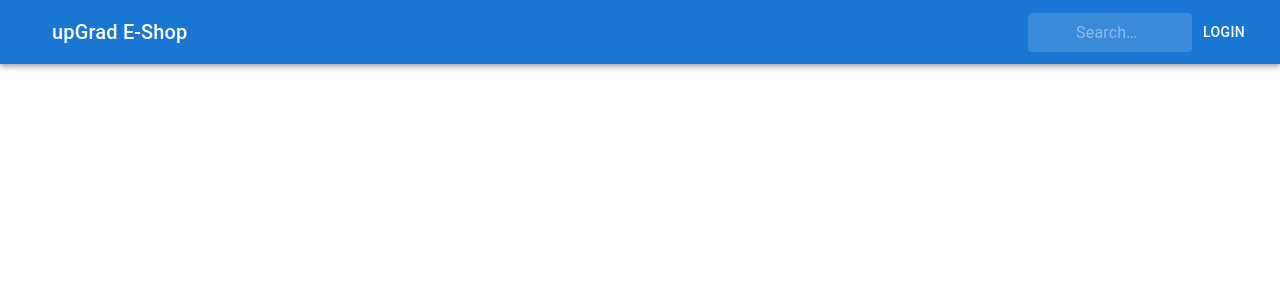
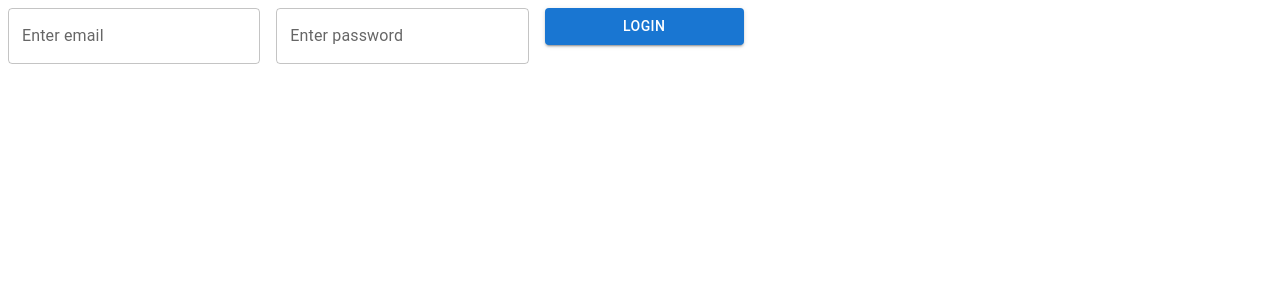
Before and after one commit to Vishal2021verma/Capstone-Part-One, a React (Create React App) app in the folder frontend/: page / in a window 1280 px wide. Shown: the top 300 px of the page. Built offline with nearby package versions, Linux system fonts and the light colour scheme.

Commit message:
login page added

```diff
--- a/frontend/src/App.js
+++ b/frontend/src/App.js
@@ -1,15 +1,16 @@
 import logo from './logo.svg';
+import react from 'react';
 import './App.css';
 import { useState, useEffect } from "react";
 import Navbar from "./components/navigation"
+import Login from './pages/login';
 
 
 function App() {
 
 
   return (
-    <Navbar/>
-
+    <Login/>
 
     );
 }
--- a/frontend/src/components/navigation.js
+++ b/frontend/src/components/navigation.js
@@ -7,6 +7,7 @@ import Typography from '@mui/material/Typography';
 import Button from '@mui/material/Button';
 import IconButton from '@mui/material/IconButton';
 import InputBase from '@mui/material/InputBase';
+import { Link } from "react-router-dom";
 
 const Search = styled('div')(({ theme }) => ({
   position: 'relative',
@@ -78,7 +79,12 @@ export default function ButtonAppBar() {
               inputProps={{ 'aria-label': 'search' }}
             />
           </Search>
-
+          <li>
+            <Link to="/">Dogs</Link>
+          </li>
+          <li>
+            <Link to="/cats">Cats</Link>
+          </li>
           <Button color="inherit">Login</Button>
         </Toolbar>
       </AppBar>
--- /dev/null
+++ b/frontend/src/pages/login/index.js
@@ -0,0 +1,21 @@
+import * as React from 'react';
+import Box from '@mui/material/Box';
+import TextField from '@mui/material/TextField';
+import { Button } from '@mui/material';
+
+export default function loginFun() {
+  return (
+    <Box
+      component="form"
+      sx={{
+        '& > :not(style)': { m: 1, width: '25ch' },
+      }}
+      noValidate
+      autoComplete="off"
+    >
+      <TextField id="outlined-basic" label="Enter email" variant="outlined" type="email" />
+      <TextField id="outlined-basic" label="Enter password" variant="outlined" type="password"/>
+      <Button variant="contained">Login</Button>
+    </Box>
+  );
+}
```
